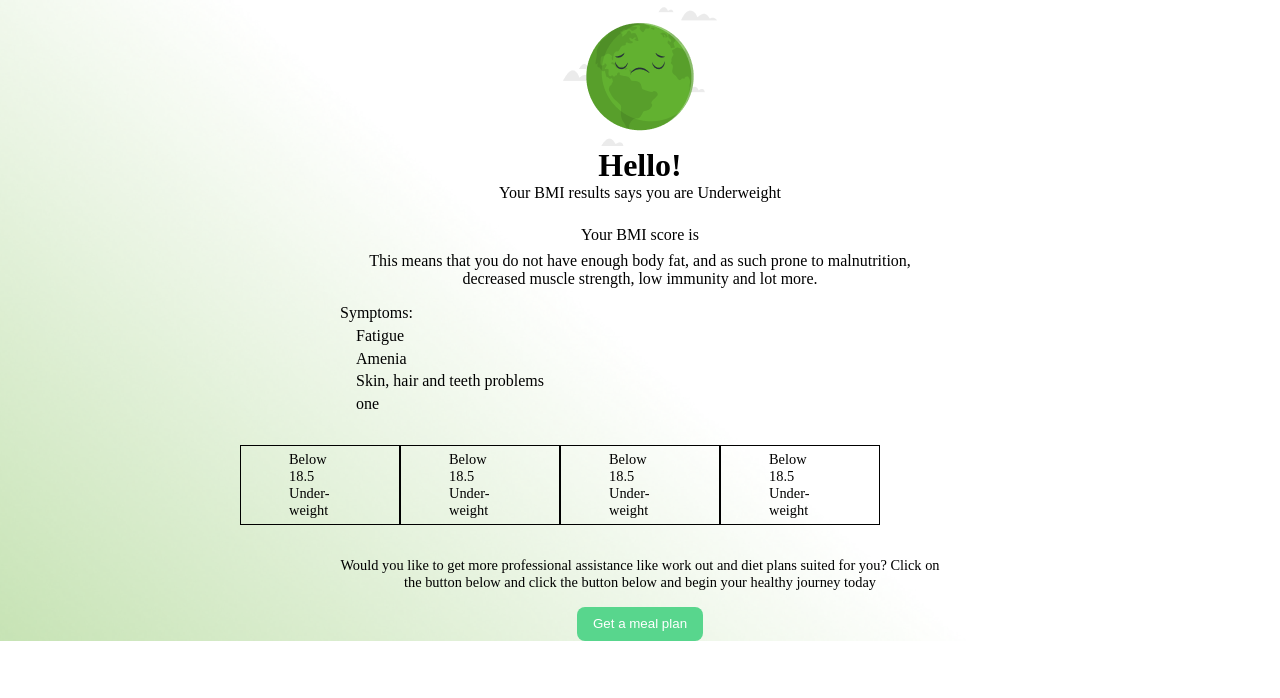
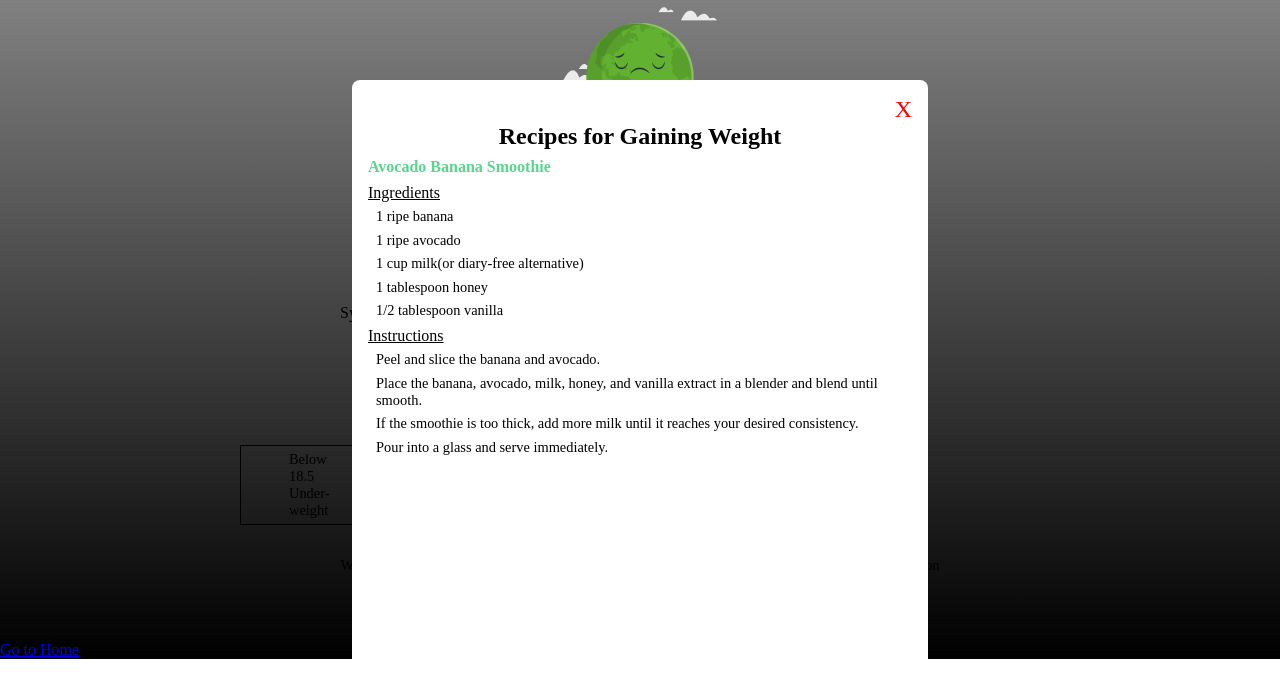
Before and after one commit to Bukason20/Diet-plan-app, a React (Vite) app: page /BMI-info in a window 1280 px wide. Both pictures are taken after a click on the button "Get a meal plan". Shown: the top 698 px of the page. Built offline with nearby package versions, Linux system fonts and the light colour scheme.

Commit message:
added a modal to the page

```diff
--- /dev/null
+++ b/src/Weight Ranges/Obesity.jsx
@@ -0,0 +1,72 @@
+import "./weightranges.css"
+
+function Obesity() {
+    return (
+        <div className = "weight-ranges">
+            <h2>Recipes for Losing Weight</h2>
+            <div className="recipes">
+                <div className="recipe">
+                    <p className= "recipe-name"> 1) Grilled Chicken with Roasted Vegetables</p>
+                    <div className="recipe-procedures">
+                        <div className="ingredients">
+                            <p>Ingredients:</p>
+                            <ul>
+                                <li>2 boneless, skinless chicken breasts</li>
+                                <li>1 tablespoon olive oil</li>
+                                <li>Salt and pepper, to taste</li>
+                                <li>2 cups mixed vegetables (such as bell peppers, zucchini, and onions), cut into bite-sized pieces</li>
+                                <li>1/2 tablespoon vanilla</li>
+                            </ul>
+                        </div>
+
+                        <div className="instructions">
+                            <p>Instructions:</p>
+                            <ol>
+                                <li>Peel and slice the banana and avocado.</li>
+                                <li>Place the banana, avocado, milk, honey, and vanilla extract in a blender and blend until smooth.</li>
+                                <li>If the smoothie is too thick, add more milk until it reaches your desired consistency.</li>
+                                <li>Pour into a glass and serve immediately.</li>
+                            </ol>
+                        </div>
+
+                    </div>
+
+
+
+                </div>
+
+                <div className="recipe">
+                    <p className= "recipe-name"> 2)  Shrimp Stir-Fry with Brown Rice</p>
+                    <div className="recipe-procedures">
+                        <div className="ingredients">
+                            <p>Ingredients:</p>
+                            <ul>
+                                <li>1 pound shrimp, peeled and deveined</li>
+                                <li>1 tablespoon olive oil</li>
+                                <li>Salt and pepper, to taste</li>
+                                <li>2 cups mixed vegetables (such as bell peppers, zucchini, and onions), cut into bite-sized pieces</li>
+                                <li>1/2 tablespoon vanilla</li>
+                            </ul>
+                        </div>
+
+                        <div className="instructions">
+                            <p>Instructions:</p>
+                            <ol>
+                                <li>Peel and slice the banana and avocado.</li>
+                                <li>Place the banana, avocado, milk, honey, and vanilla extract in a blender and blend until smooth.</li>
+                                <li>If the smoothie is too thick, add more milk until it reaches your desired consistency.</li>
+                                <li>Pour into a glass and serve immediately.</li>
+                            </ol>
+                        </div>
+
+                    </div>
+
+
+
+                </div>
+            </div>
+        </div>
+    )
+}
+
+export default Obesity
--- /dev/null
+++ b/src/Weight Ranges/OverWeight.jsx
@@ -0,0 +1,36 @@
+function OverWeight() {
+    return (
+        <div className = "weight-ranges">
+           <h2>Recipes for Managing you Weight</h2>
+
+            <div className="recipes">
+                <div className="recipe">
+                <p className= "recipe-name"> 1) Avocado Banana Smoothie</p>
+                <div className="recipe-procedures">
+
+                    <p>Ingredients:</p>
+                    <ul className = "ingredients">
+                        <li>1 ripe banana</li>
+                        <li>1 ripe avocado</li>
+                        <li>1 cup milk(or diary-free alternative)</li>
+                        <li>1 tablespoon honey</li>
+                        <li>1/2 tablespoon vanilla</li>
+                    </ul>
+
+                   <p>Instructions: </p>
+                    <ol className="instructions">
+                        <li>Peel and slice the banana and avocado.</li>
+                        <li>Place the banana, avocado, milk, honey, and vanilla extract in a blender and blend until smooth.</li>
+                        <li>If the smoothie is too thick, add more milk until it reaches your desired consistency.</li>
+                        <li>Pour into a glass and serve immediately.</li>
+                    </ol>
+                </div>
+
+
+                </div>
+            </div>
+        </div>
+    )
+}
+
+export default OverWeight
--- /dev/null
+++ b/src/Weight Ranges/UnderWeight.jsx
@@ -0,0 +1,40 @@
+function UnderWeight() {
+    return (
+        <div className = "weight-ranges">
+            <h2>Recipes for Gaining Weight</h2>
+
+            <div className="recipes">
+                <div className="recipe">
+                <p className= "recipe-name"> Avocado Banana Smoothie</p>
+
+                <div className="ingredients">
+                    <p>Ingredients</p>
+                    <ul>
+                        <li>1 ripe banana</li>
+                        <li>1 ripe avocado</li>
+                        <li>1 cup milk(or diary-free alternative)</li>
+                        <li>1 tablespoon honey</li>
+                        <li>1/2 tablespoon vanilla</li>
+                    </ul>
+                </div>
+
+                <div className="instructions">
+                    <p>Instructions</p>
+                    <ol>
+                        <li>Peel and slice the banana and avocado.</li>
+                        <li>Place the banana, avocado, milk, honey, and vanilla extract in a blender and blend until smooth.</li>
+                        <li>If the smoothie is too thick, add more milk until it reaches your desired consistency.</li>
+                        <li>Pour into a glass and serve immediately.</li>
+                    </ol>
+                </div>
+
+
+
+
+                </div>
+            </div>
+        </div>
+    )
+}
+
+export default UnderWeight
--- /dev/null
+++ b/src/Weight Ranges/weightranges.css
@@ -0,0 +1,30 @@
+.weight-ranges h2{
+    text-align: center;
+}
+
+.recipe{
+    margin-bottom: 1rem;
+}
+.recipe-name{
+    margin: 0.5rem 0;
+    font-weight: bold;
+    color: #58D68D;
+}
+.recipe-procedures{
+    margin-left: 0.5rem;
+}
+.ingredients p{
+    text-decoration: underline;
+}
+.ingredients li, .instructions li{
+    font-size: 0.9rem;
+    margin-left: 0.5rem;
+    margin-top: 0.4rem;
+}
+
+.instructions{
+    margin-top: 0.5rem;
+}
+.instructions p{
+    text-decoration: underline;
+}
--- a/src/components/BMICalculator/BMICalculator.jsx
+++ b/src/components/BMICalculator/BMICalculator.jsx
@@ -77,9 +77,7 @@ function BMICalculator() {
                                 <option value = {num} key={id}>{num}</option>
                             ))}
                         </select>
-                        <select name="" id="">
-                            <option value="kg">kg</option>
-                        </select>
+                        <span>Kg</span>
                     </div>
 
                     <div className="input-group">
@@ -89,9 +87,7 @@ function BMICalculator() {
                                 <option value = {num} key={id}>{num}</option>
                             ))}
                         </select>
-                        <select name="" id="">
-                            <option value="kg">cm</option>
-                        </select>
+                        <span>cm</span>
                     </div>
 
                     <button type="submit" className = "bmiCalc-btn">Calculate BMI</button>
--- a/src/components/BmiInfo/BmiInfo.css
+++ b/src/components/BmiInfo/BmiInfo.css
@@ -4,6 +4,10 @@
     background-size: cover;
     background-position: center;
     /* background-color: blue; */
+}
+.bmiInfo-container.darken{
+    background:linear-gradient(gray, black);
+    overflow: hidden;
 }
 #world{
     margin: auto;
--- a/src/components/BmiInfo/BmiInfo.jsx
+++ b/src/components/BmiInfo/BmiInfo.jsx
@@ -1,6 +1,11 @@
 import "./BmiInfo.css"
 import World from "../../images/cuate.png"
 import { useEffect, useState } from "react"
+import Modal from "../Modal/Modal";
+import UnderWeight from "../../Weight Ranges/UnderWeight";
+import OverWeight from "../../Weight Ranges/OverWeight";
+import Obesity from "../../Weight Ranges/Obesity";
+import { Link } from "react-router-dom";
 
 function BmiInfo() {
 
@@ -8,6 +13,7 @@ function BmiInfo() {
     // const initialBMI = storedBMI ? JSON.parse(storedBMI) : 0;
     const [bmi, setBMI] = useState(isNaN(storedBMI) ? 0 : storedBMI);
     const [weightRange, setWeightRange] = useState();
+    const [showModal, setShowModal] = useState(false);
 
 
     // if (!isNaN(bmi)) {
@@ -29,7 +35,7 @@ function BmiInfo() {
     }, [bmi])
 
     return (
-        <div className= "bmiInfo-container">
+        <div className= {` bmiInfo-container ${showModal && "darken"}`}>
 
             <img src= {World} alt="A world image" id= "world"/>
             <h1 id= "hello">Hello!</h1>
@@ -65,11 +71,25 @@ function BmiInfo() {
             </div>
             <div className="meal-plans">
                 <p>Would you like to get more professional assistance like work out and diet plans suited for you? Click on the button below and click the button below and begin your healthy journey today</p>
-                <button>Get a meal plan</button>
+                <button onClick = {() => setShowModal(true)}>Get a meal plan</button>
             </div>
+            <Link to = "/">Go to Home</Link>
+
+         {showModal && (
+            <Modal showModal = {showModal} setShowModal = {setShowModal}>
+                {weightRange == "Underweight" ? <UnderWeight /> : "" }
+                {weightRange == "Overweight" ? <OverWeight /> : "" }
+                {weightRange == "Obese" ? <Obesity /> : ""}
 
 
+            </Modal>
+        )
+
+         }
+
         </div>
+
+
 
     )
 }
--- /dev/null
+++ b/src/components/Modal/Modal.jsx
@@ -0,0 +1,12 @@
+import "./modal.css"
+
+function Modal({children, setShowModal}) {
+    return (
+        <div className ="modal-container">
+            <p onClick = {() => setShowModal(false)} className= "modal-close">X</p>
+           {children}
+        </div>
+    )
+}
+
+export default Modal
--- /dev/null
+++ b/src/components/Modal/modal.css
@@ -0,0 +1,31 @@
+body{
+    /* background-color: orange; */
+}
+
+.modal-container{
+    background-color: white;
+    border-radius: 8px;
+    position: fixed;
+    top: 50%;
+    left: 50%;
+    transform: translate(-50%, -50%);
+    z-index: 300;
+    width: 45%;
+    height: 80vh;
+    padding: 1rem;
+
+}
+.modal-close{
+    color: red;
+    width: fit-content;
+    margin-left: auto;
+    font-size: 1.5rem;
+    cursor: pointer;
+}
+
+/* --------------------------------------------MEDIA QUERY SMALL DEVICES------------------------------------ */
+@media screen and (max-width: 600px){
+    .modal-container{
+        width: 80%;
+    }
+}
```
